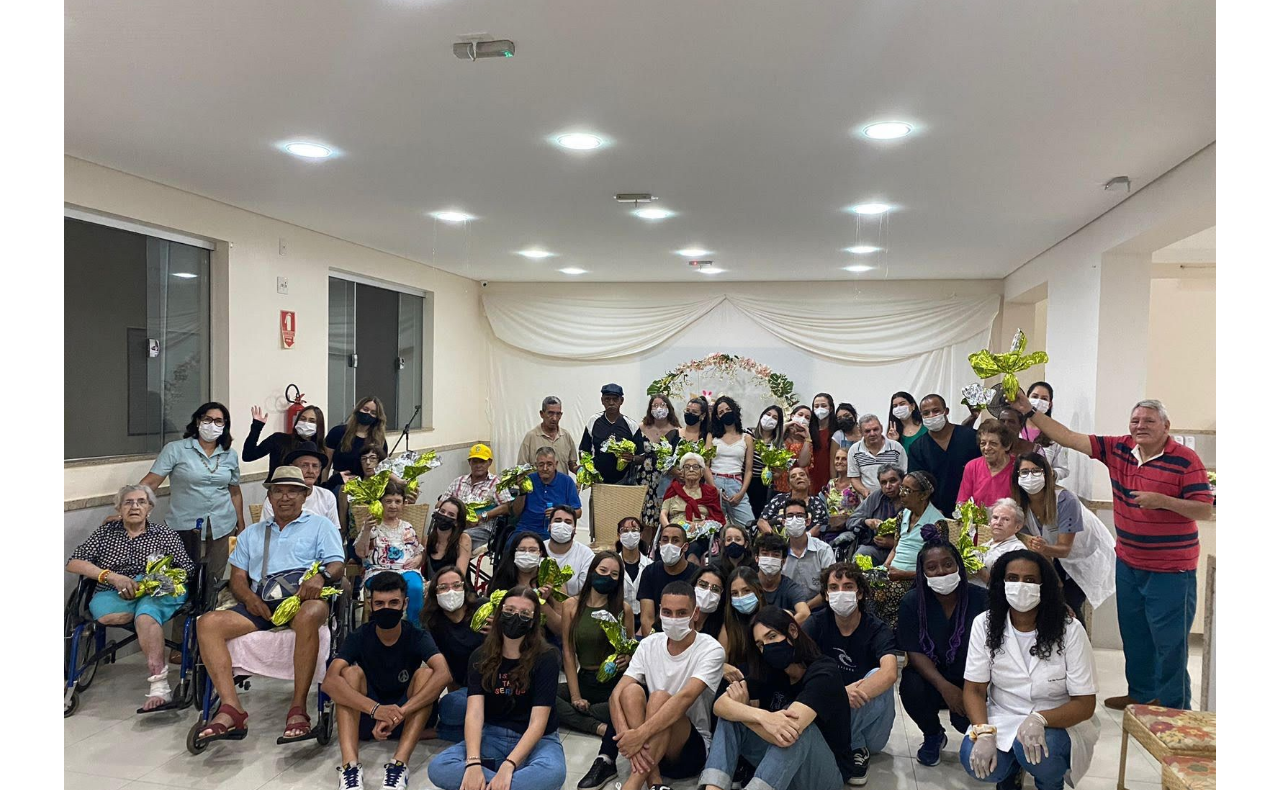
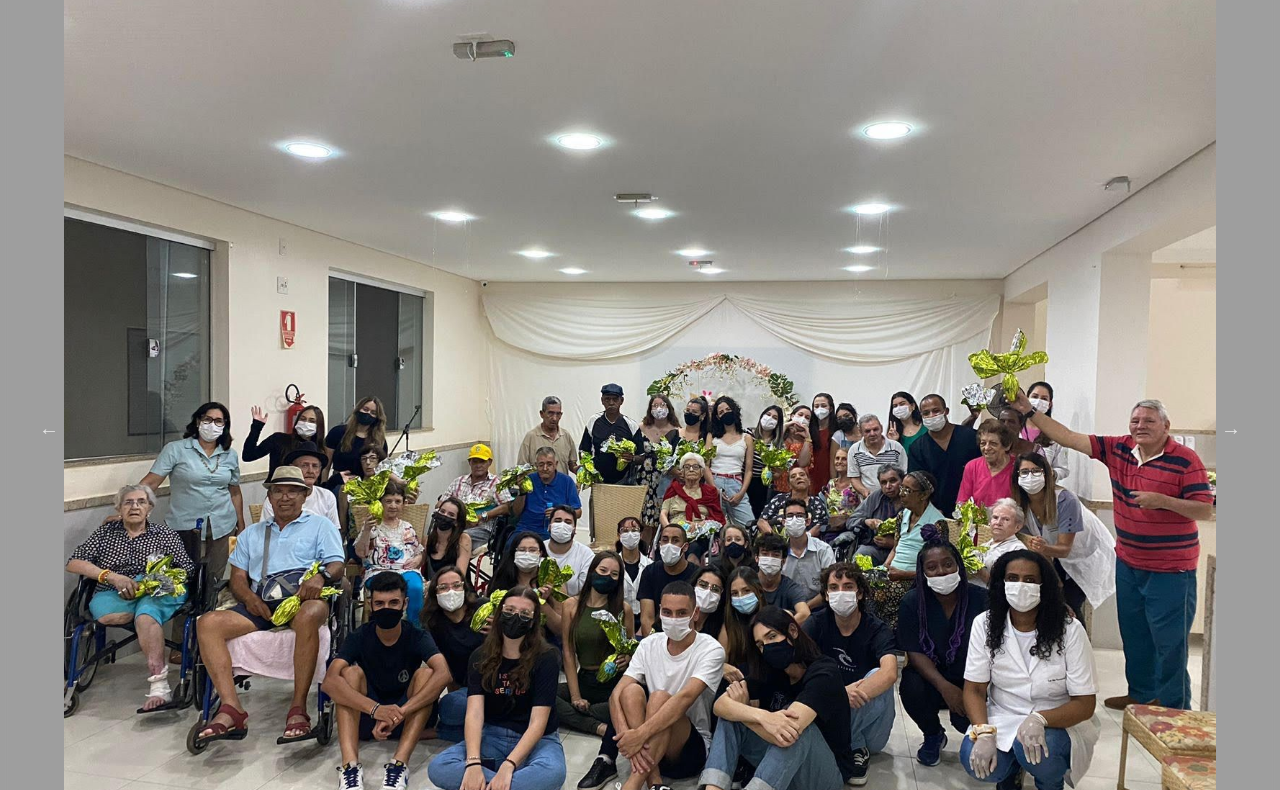
Before and after one commit to gabrielassed/trote-solidario-unifacef, a plain HTML site: page index.html in a window 1280 px wide. Shown: the part 116-906 px from the top of the page. Drawn offline with nearby package versions, Linux system fonts and the light colour scheme; the site is published under a folder, as on GitHub Pages, so addresses that start at the root find nothing; a web font is replaced by a local one.

Commit message:
Bugfix: URL relativa para o background

```diff
--- a/assets/css/styles.css
+++ b/assets/css/styles.css
@@ -52,7 +52,7 @@ hr {
 }
 
 body {
-  background-image: url('/assets/background.jpg');
+  background-image: url('../background.jpg');
   background-attachment: fixed;
   background-size: cover;
   backdrop-filter: blur(4px);
```
